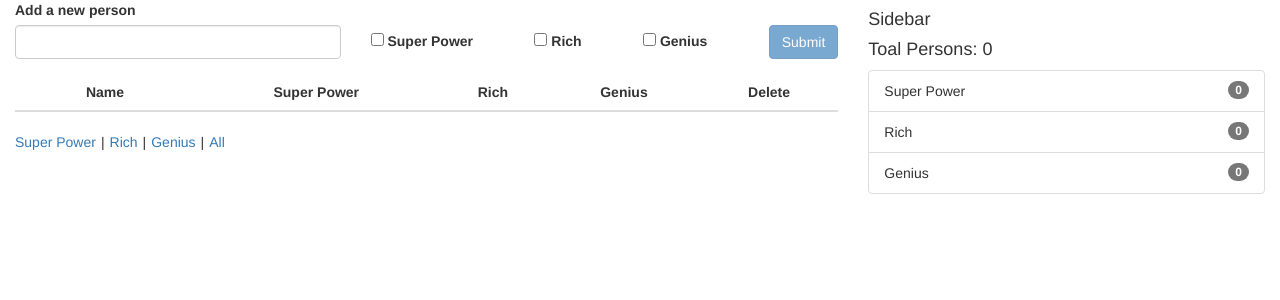
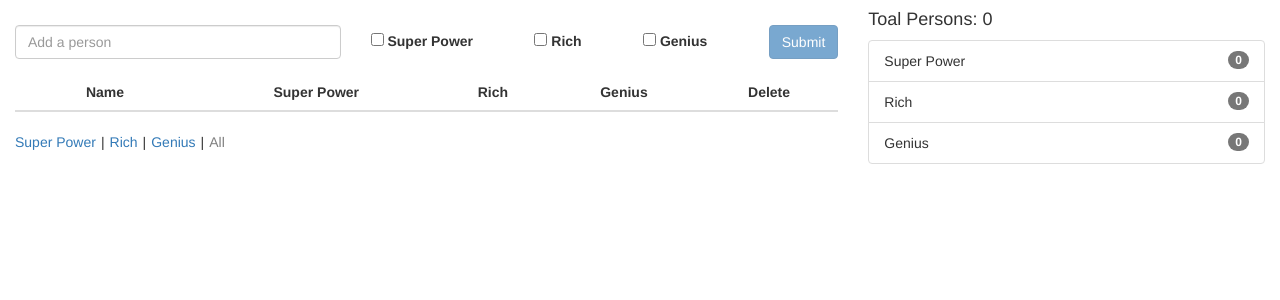
Before and after one commit to einarolafs/Traits-of-People, an Angular app: page / in a window 1280 px wide. Shown: the top 300 px of the page. Built offline with nearby package versions, Linux system fonts and the light colour scheme.

Commit message:
Fix UI and better filter support

```diff
--- a/src/app/app.component.css
+++ b/src/app/app.component.css
@@ -27,3 +27,9 @@
 .main-container table tr th:first-child, .main-container tabel tr td:first-child {
     width:180px;
 }
+
+.main-container .filters a.active {
+    pointer-events: none;
+    color:gray;
+    text-decoration: none;
+}
--- a/src/app/app.component.html
+++ b/src/app/app.component.html
@@ -6,8 +6,7 @@
       <form [formGroup]="personForm" (submit)="savePerson()">
         <div class="form-group add-person row">
           <div class="add-name col-xs-5">
-            <label for="addPerson">Add a new person</label>
-            <input type="text" class="form-control" name="addPerson" formControlName="addPerson" />
+            <input style="margin-top:25px" type="text" class="form-control" placeholder="Add a person" name="addPerson" formControlName="addPerson" />
           </div>
           <div class="add-traits col-xs-7">
             <label class="form-check-label">
@@ -53,15 +52,14 @@
 
         <div class="filters">
           <span *ngFor="let talent of talents">
-            <a href="#{{talent[0]}}" (click)="filterArray(talent[0])">{{talent[1]}}</a><span>|</span>
+            <a href="#{{talent[0]}}" [class.active]="filterValue == talent[0]" (click)="filterArray(talent[0]);">{{talent[1]}}</a><span>|</span>
           </span>
-          <a href="#" (click)="filterArray()">All</a>
+          <a href="#" (click)="filterArray();" [class.active]="!filterValue">All</a>
         </div>
       </div>
     </div>
 
     <div class="col-xs-4 side-container">
-      <h4>Sidebar</h4>
       <h4>Toal Persons: {{people.length}}</h4>
       <ul class="list-group">
         <li class="list-group-item" *ngFor="let talent of talents">
--- a/src/app/app.component.ts
+++ b/src/app/app.component.ts
@@ -1,33 +1,22 @@
 import { ActivatedRoute, Router } from '@angular/router';
 import { FormBuilder, Validators } from '@angular/forms';
 import { Component, EventEmitter, Input, Output } from '@angular/core';
-
-
-
+import { Location, LocationStrategy, PathLocationStrategy } from '@angular/common'
 interface Person {
   name: string,
   superPower: boolean,
   rich: boolean,
   genius:boolean,
 }
-
-
 @Component({
   selector: 'app-root',
   templateUrl: './app.component.html',
-  styleUrls: ['./app.component.css']
+  styleUrls: ['./app.component.css'],
+  providers: [Location, {provide: LocationStrategy, useClass: PathLocationStrategy}]
 })
 
 export class AppComponent {
   personForm: any;
-  Person = function(name: string, superPower: boolean, rich: boolean, genius:boolean){
-      return {
-        name: name,
-        superPower: superPower,
-        rich: rich,
-        genius: genius,
-      }
-  }
   people: Array<Person> = [];
   talents: Array<[string, string]> = [
     ['superPower', 'Super Power'],
@@ -44,16 +33,17 @@ export class AppComponent {
     'genius':0,
   };
   filterPeople: Array<Object> = [];
-  filterValue: boolean = null;
+  filterValue: string = null;
 
-
-  constructor(private fb: FormBuilder){
+  constructor(private fb: FormBuilder, private location: Location, provide: LocationStrategy,){
     this.personForm = this.fb.group({
       'addPerson': ['', Validators.required],
       'superPower': [false],
       'rich':[false],
       'genius':[false]
     })
+
+    this.filterValue = window.location.hash.substring(1);
   }
 
   savePerson() {
```
